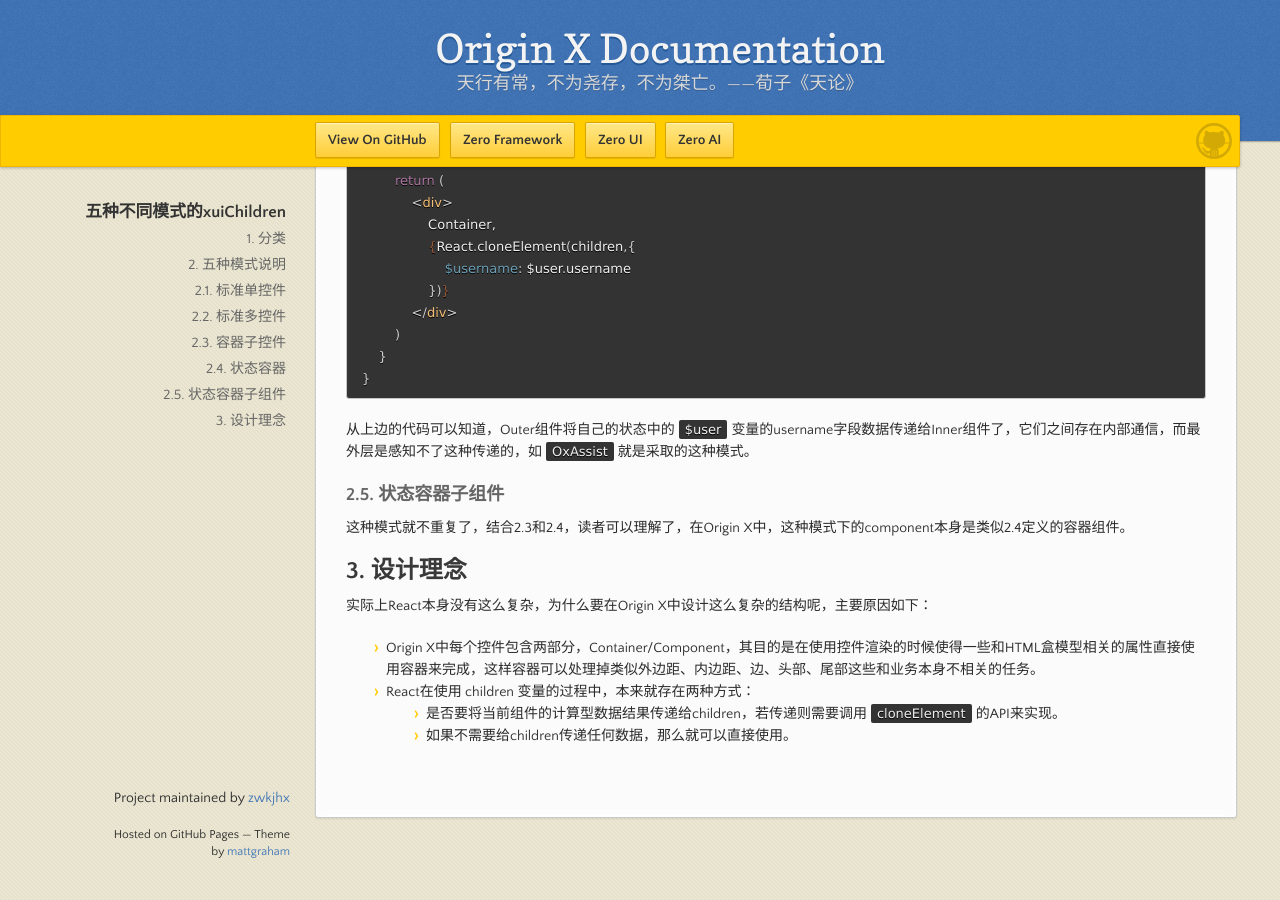
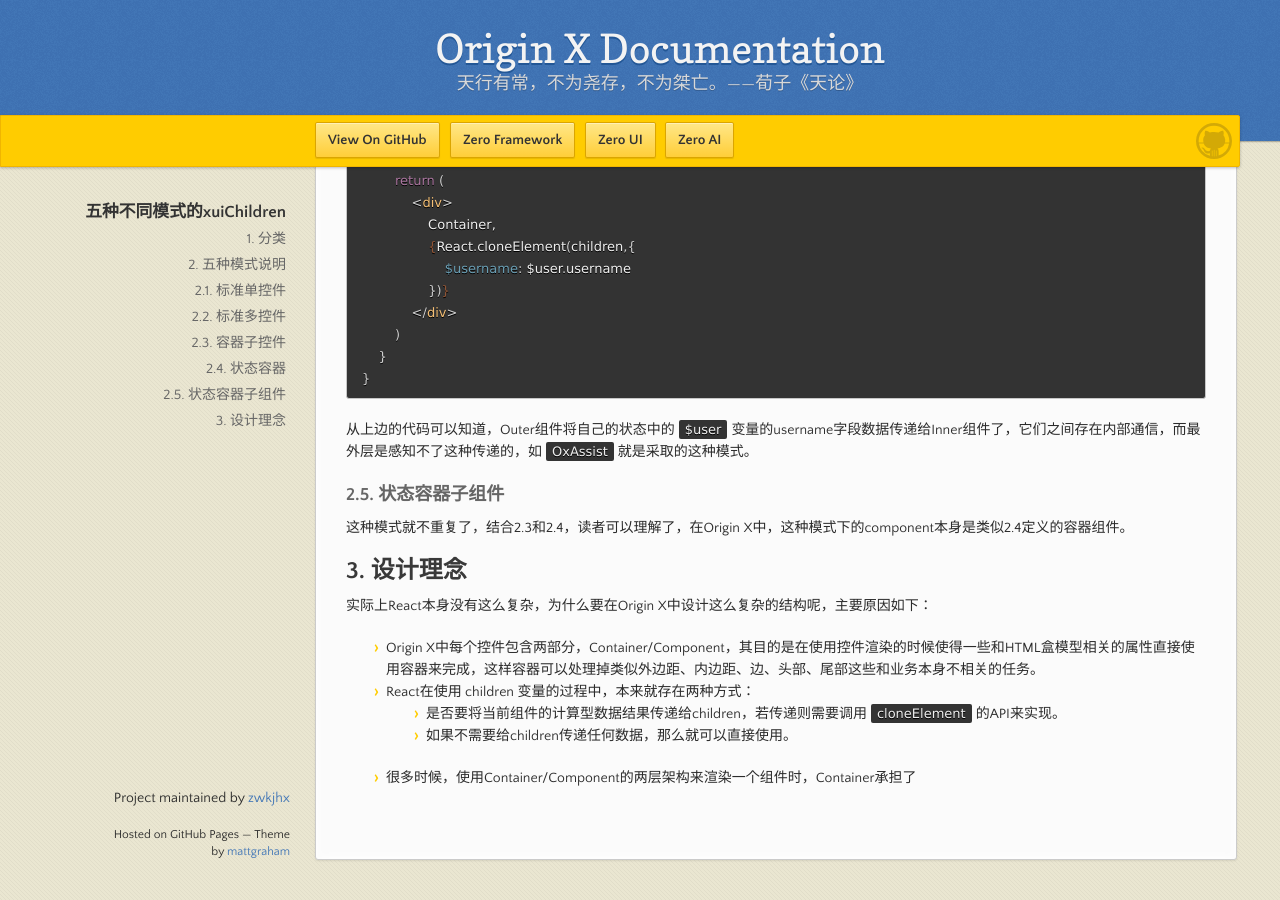
Before and after one commit to zwkjhx/ox-doc, a Jekyll site: the page built from specification/3-origin-xgui-fan/spo-017-wu-zhong-bu-tong-mo-shi-de-xuichildren-shuo-ming.md, in a window 1280 px wide and 900 px high, scrolled down 3244 px. Built offline with Jekyll 4.4.1, drawn with Linux system fonts in a browser that asks for light colours; our own code applies the rules of GitHub Pages for plain Markdown files; before the commit the page ends 4102 px from its top, so only the background shows below that.

Commit message:
Updates specification/3-origin-xgui-fan/spo-017-wu-zhong-bu-tong-mo-shi-de-xuichildren-shuo-ming.md
Auto commit by GitBook Editor

```diff
--- a/specification/3-origin-xgui-fan/spo-017-wu-zhong-bu-tong-mo-shi-de-xuichildren-shuo-ming.md
+++ b/specification/3-origin-xgui-fan/spo-017-wu-zhong-bu-tong-mo-shi-de-xuichildren-shuo-ming.md
@@ -179,3 +179,4 @@
 * React在使用 children 变量的过程中，本来就存在两种方式：
   * 是否要将当前组件的计算型数据结果传递给children，若传递则需要调用`cloneElement`的API来实现。
   * 如果不需要给children传递任何数据，那么就可以直接使用。
+* 很多时候，使用Container/Component的两层架构来渲染一个组件时，Container承担了
```
